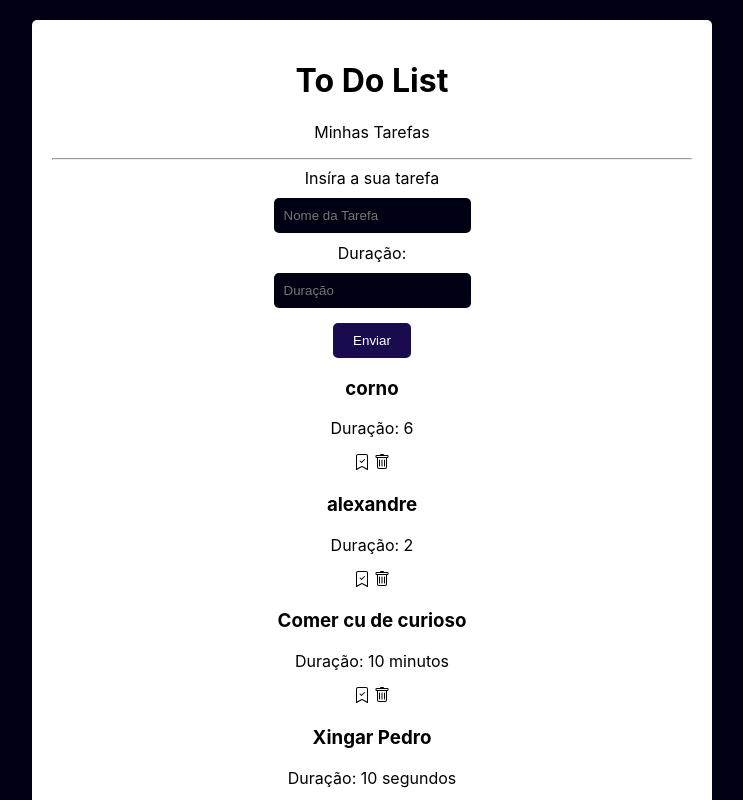
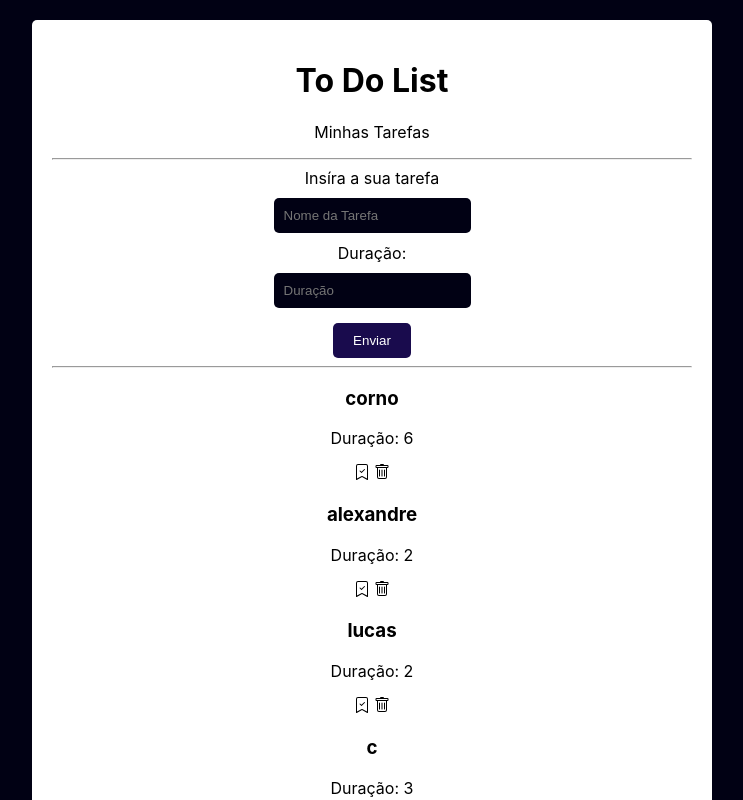
Before and after one commit to lucasxff/react_todo_list, a React (Create React App) app in the folder projetoreact/: page / in a window 1280 px wide. Shown: the top 800 px of the page, without its empty margins (268-1011 px from the left). Built offline with nearby package versions, Linux system fonts and the light colour scheme; data requests are answered from the project's data file; the HTML template or start-up script is replaced by a standard one.

Commit message:
commits 12-1

```diff
--- a/projetoreact/data/db.json
+++ b/projetoreact/data/db.json
@@ -13,15 +13,33 @@
       "done": false
     },
     {
-      "id": 0.321321576209848,
-      "title": "Comer cu de curioso",
-      "time": "10 minutos",
+      "id": 0.7360126136637146,
+      "title": "lucas",
+      "time": "2",
       "done": false
     },
     {
-      "id": 0.036819494650984996,
-      "title": "Xingar Pedro",
-      "time": "10 segundos",
+      "id": 0.3883218119080709,
+      "title": "c",
+      "time": "3",
+      "done": false
+    },
+    {
+      "id": 0.36778372579488594,
+      "title": "c",
+      "time": "4",
+      "done": false
+    },
+    {
+      "id": 0.26312559005580827,
+      "title": "lucas",
+      "time": "44",
+      "done": false
+    },
+    {
+      "id": 0.8314109864829615,
+      "title": "lucas",
+      "time": "2",
       "done": false
     }
   ]
--- a/projetoreact/src/App.js
+++ b/projetoreact/src/App.js
@@ -1,12 +1,10 @@
 import Form from "./components/Form/form";
-import TodoList from "./components/TodoList/TodoList";
 
 function App() {
   return (
     <div className="App">
       <header className="App-header">
         <Form />
-        <TodoList />
       </header>
     </div>
   );
--- a/projetoreact/src/components/Form/form.js
+++ b/projetoreact/src/components/Form/form.js
@@ -24,8 +24,10 @@ function Form() {
         "Content-Type": "application/json",
       },
     });
+
     setTime("");
     setTitle("");
+    this.TodoList(todo);
   };
 
   return (
@@ -55,6 +57,7 @@ function Form() {
         />
         <input className="btn-form" type="submit" value="Enviar" />
       </form>
+      <hr />
       <TodoList />
     </div>
   );
```
Also changed, not shown: projetoreact/src/components/TodoList/TodoList.js (+8 -5 lines), projetoreact/src/index.css (line endings or trailing spaces).
